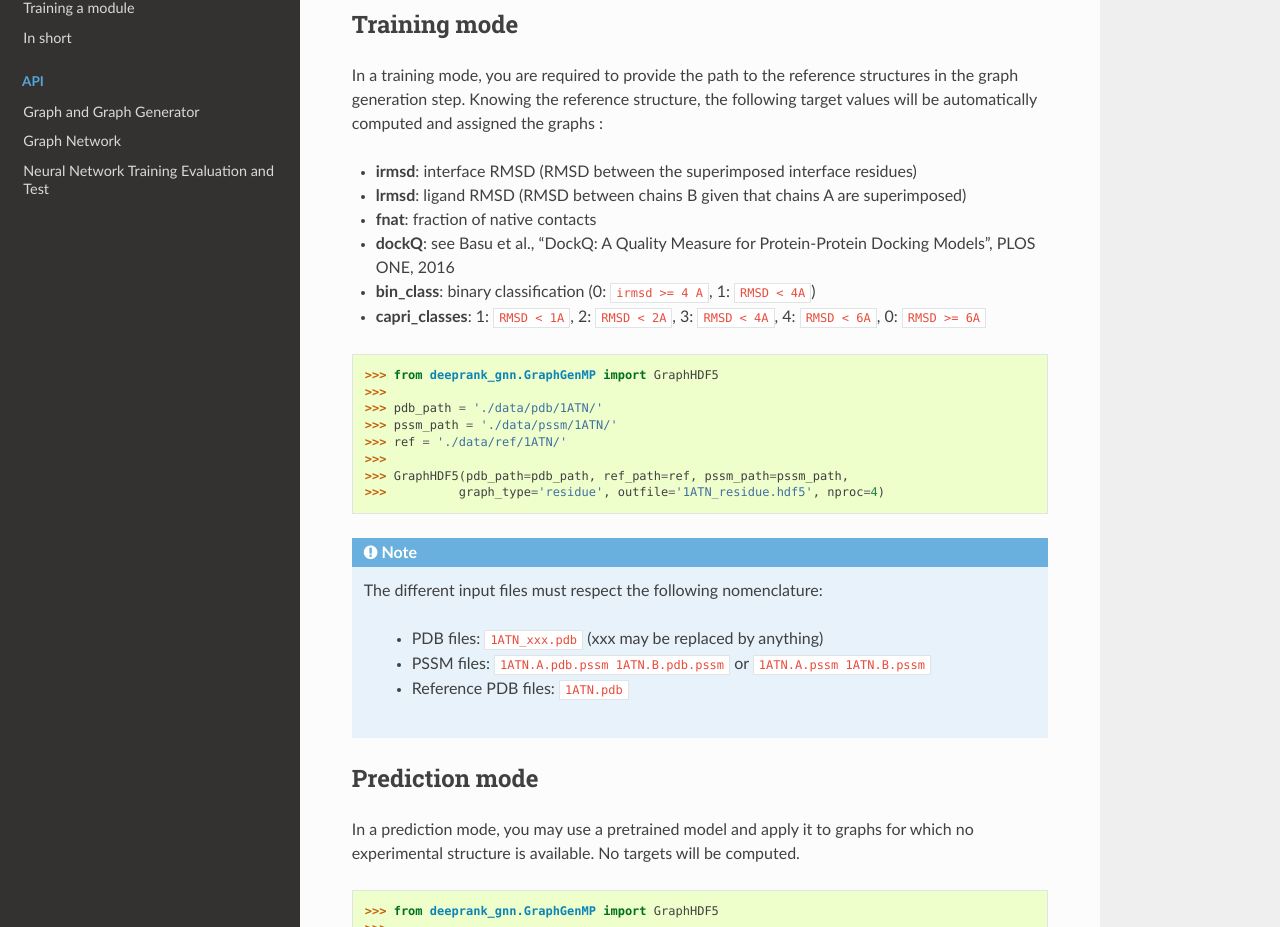
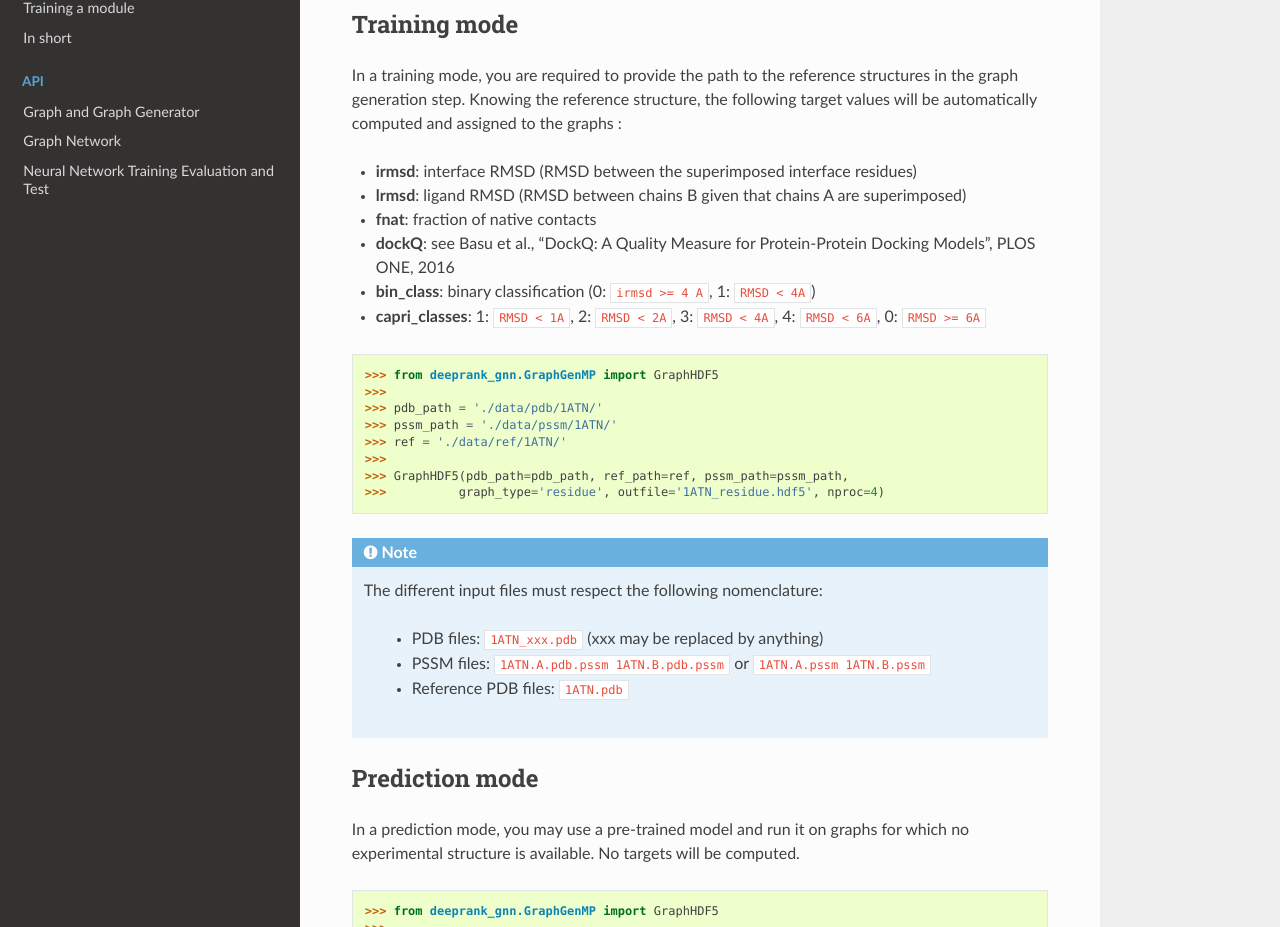
Before and after one commit to DeepRank/Deeprank-GNN, a Sphinx documentation site: the page built from docs/tutorial.generate_graph.rst, in a window 1280 px wide and 1400 px high. Shown: the part 422-1349 px from the top of the window. Built offline with Sphinx 7.4.7 and the Read the Docs theme 2.0.0, drawn with Linux system fonts in a browser that asks for light colours.

Commit message:
Update tutorial.generate_graph.rst

```diff
--- a/docs/tutorial.generate_graph.rst
+++ b/docs/tutorial.generate_graph.rst
@@ -48,7 +48,7 @@ In a training mode, you are required to provide the path to the reference struct
 Prediction mode
 -------------------------------------
 
-In a prediction mode, you may use a pretrained model and apply it to graphs for which no experimental structure is available.
+In a prediction mode, you may use a pre-trained model and run it on graphs for which no experimental structure is available.
 No targets will be computed.
 
 >>> from deeprank_gnn.GraphGenMP import GraphHDF5
```
Also changed, not shown: other parts of docs/tutorial.generate_graph.rst (+1 -1 lines).
